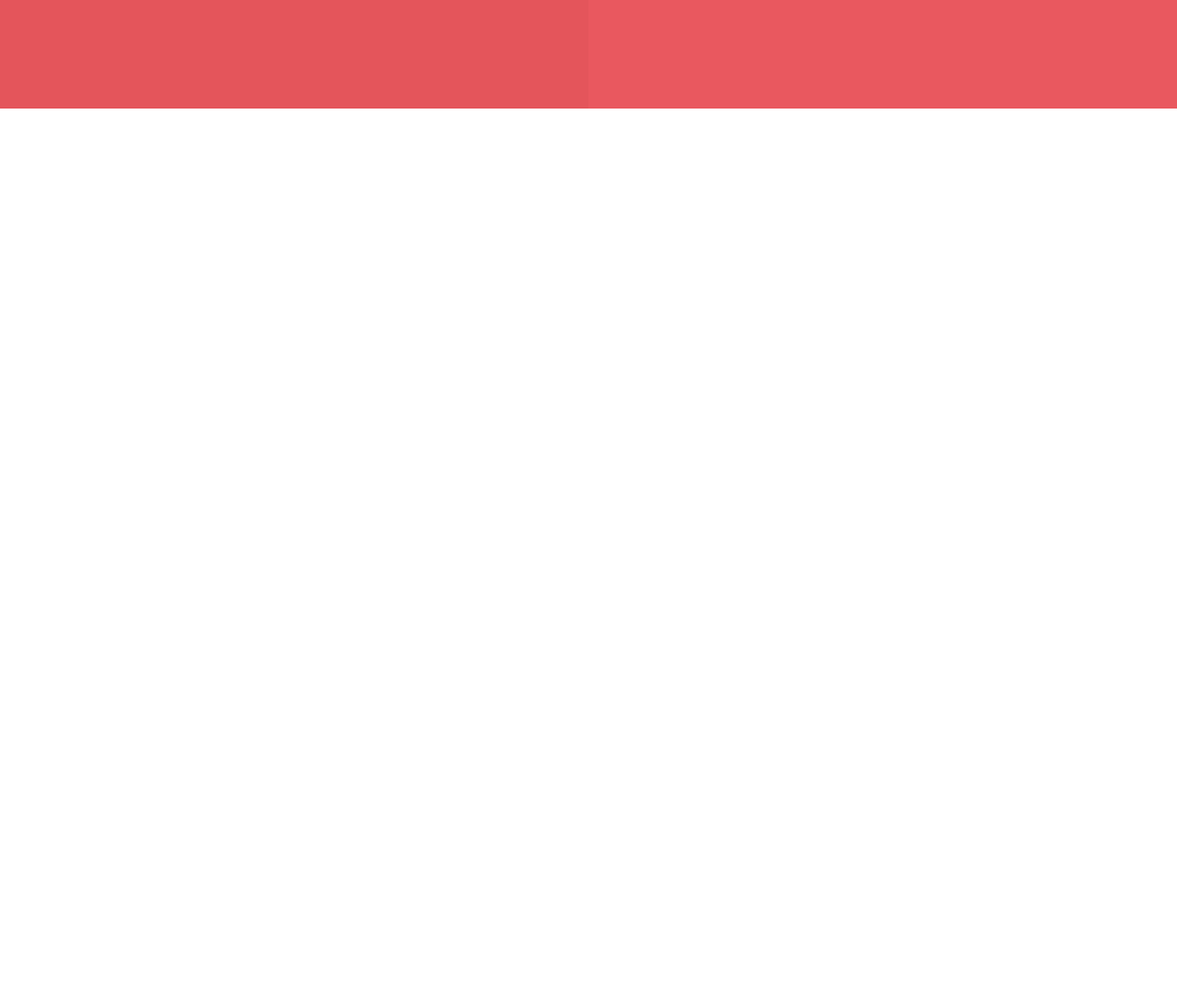
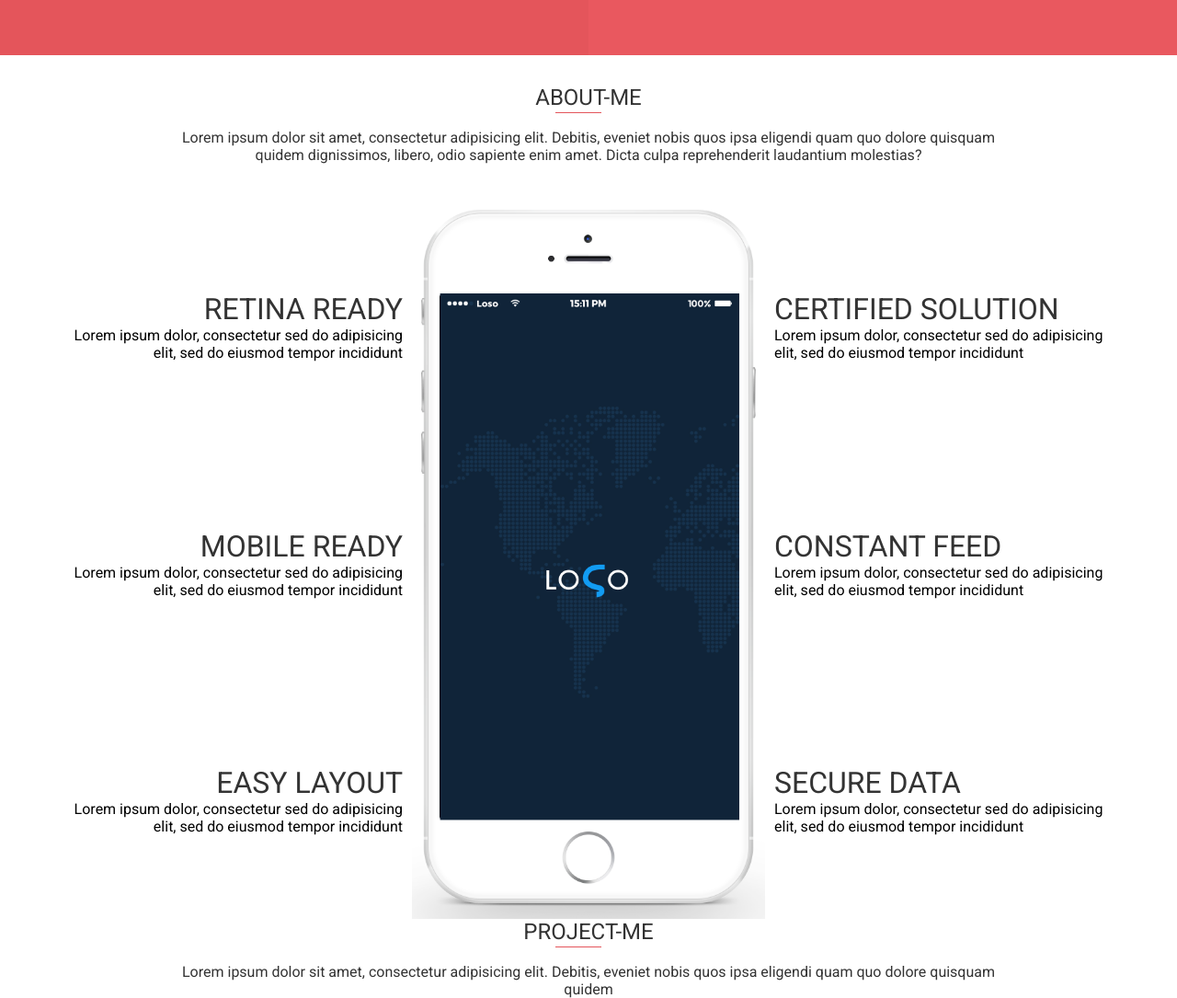
Before and after one commit to trungnguyen1206/ngocbackend.github.io, a plain HTML site: page index.html in a window 1280 px wide. Shown: the part 740-1825 px from the top of the page at 92% size. Before the commit the page ends 858 px from the top, so only its background shows below. Drawn offline with Linux system fonts and the light colour scheme.

Commit message:
update 2

```diff
--- a/index.html
+++ b/index.html
@@ -35,7 +35,51 @@
           <button>LEARN ME</button>
         </div>
       </section>
-
+      <section class="about-me">
+        <div class="section-title">
+          <h2>ABOUT-ME</h2>
+          <p>Lorem ipsum dolor sit amet, consectetur adipisicing elit. Debitis, eveniet nobis quos ipsa eligendi quam quo dolore quisquam quidem dignissimos, libero, odio sapiente enim amet. Dicta culpa reprehenderit laudantium molestias?</p>
+        </div>
+        <div class="about-detail">
+          <div class="about-detail-left col-4">
+            <div class="item">
+              <h4>RETINA READY</h4>
+              <p>Lorem ipsum dolor, consectetur sed do adipisicing elit, sed do eiusmod tempor incididunt</p>
+            </div>
+            <div class="item">
+              <h4>MOBILE READY</h4>
+              <p>Lorem ipsum dolor, consectetur sed do adipisicing elit, sed do eiusmod tempor incididunt</p>
+            </div>
+            <div class="item">
+              <h4>EASY LAYOUT</h4>
+              <p>Lorem ipsum dolor, consectetur sed do adipisicing elit, sed do eiusmod tempor incididunt</p>
+            </div>
+          </div>
+          <div class="about-detail-center col-4">
+            <img src="img/iphone-header.png" alt="img">
+          </div>
+          <div class="about-detail-right col-4">
+            <div class="item">
+              <h4>CERTIFIED SOLUTION</h4>
+              <p>Lorem ipsum dolor, consectetur sed do adipisicing elit, sed do eiusmod tempor incididunt</p>
+            </div>
+            <div class="item">
+              <h4>CONSTANT FEED</h4>
+              <p>Lorem ipsum dolor, consectetur sed do adipisicing elit, sed do eiusmod tempor incididunt</p>
+            </div>
+            <div class="item">
+              <h4>SECURE DATA</h4>
+              <p>Lorem ipsum dolor, consectetur sed do adipisicing elit, sed do eiusmod tempor incididunt</p>
+            </div>
+          </div>
+        </div>
+      </section>
+      <section class="project-me">
+        <div class="section-title">
+          <h2>PROJECT-ME</h2>
+          <p>Lorem ipsum dolor sit amet, consectetur adipisicing elit. Debitis, eveniet nobis quos ipsa eligendi quam quo dolore quisquam quidem</p>
+        </div>
+      </section>
 
   </body>
 </html>
--- a/style.css
+++ b/style.css
@@ -9,7 +9,7 @@ body,html{
 }
 body{
     box-sizing: border-box;
-    font-size: 1em;
+    font-size: 1rem;
     overflow-x: hidden;
     overflow-y: scroll;
     font-family: 'Roboto', sans-serif;
@@ -20,10 +20,10 @@ a{
 }
 header {
 
-    position: sticky;
-    top: 0;
+    position: fixed;
+    width: 100%;
     background: #ffffff;
-    z-index: 1;
+    z-index: 2;
     box-shadow: 10px 5px 10px #333;
 }
 header .menu-top{
@@ -78,7 +78,7 @@ header .menu-top .logo-left h1 span{
 }
 .iam{
     position: absolute;
-    top: 27%;
+    top: 24%;
     left: 0;
     text-align: center;
 }
@@ -86,7 +86,80 @@ header .menu-top .logo-left h1 span{
     width: 10%;
     border-radius: 50%;
 }
-
+.iam h3{
+    padding: 1rem 0;
+    font-family: Arial, Helvetica, sans-serif;
+    color: #ffffff;
+    font-size: 2rem;
+}
+.iam p{
+    padding: 1rem 0 2rem 0;
+    color: #ffffff;
+}
+.iam button{
+    padding: 0.5rem 1rem;
+    background-color:rgb(29, 29, 29);
+    color: #ffffff;
+    cursor: pointer;
+    border: 1px black solid;
+    transition: 0.5s;
+}
+.iam button:hover{
+    background-color: #ffffff;
+    color: rgb(29, 29, 29);
+}
+.about-me {
+    padding-top: 2rem;
+}
+.section-title{
+    width: 70%;
+    margin: 0 auto;
+    text-align: center;
+}
+.section-title h2{
+    font-weight: 300;
+    color: #333;
+    position: relative;
+}
+.section-title h2:after{
+    content: "";
+    position: absolute;
+    bottom: -3px;
+    left: 46%;
+    height: 1px;
+    width: 50px ;
+    background:  #e4555b;
+}
+.section-title p{
+    padding-top: 20px;
+    color: #333;
+}
+.about-detail{
+    display: flex;
+    width: 90%;
+    margin: 0 auto;
+    padding-top: 3rem;
+}
+.col-4{
+    width: 33.3333333%;
+    display: flex;
+    flex-direction: column;
+    justify-content: space-around;
+}
+.about-detail-left{
+    text-align: right;
+}
+.about-detail-center img{
+    width: 100%;
+}
+.about-detail .item{
+    padding: 20px 10px;
+}
+.about-detail .item h4{
+    font-size: 2rem;
+    font-weight: 300;
+    color: #333;
+}
 @media (max-width: 576px){
     .menu-top{
         position: relative;
@@ -115,3 +188,14 @@ header .menu-top .logo-left h1 span{
     }
 
 }
+@media (max-width: 768px){
+    .about-detail{
+        display: flex;
+        flex-direction: column;
+
+    }
+    .col-4{
+        width: 100%;
+        text-align: center;
+    }
+}
```
Also changed, not shown: img/iphone-header.png (added).
